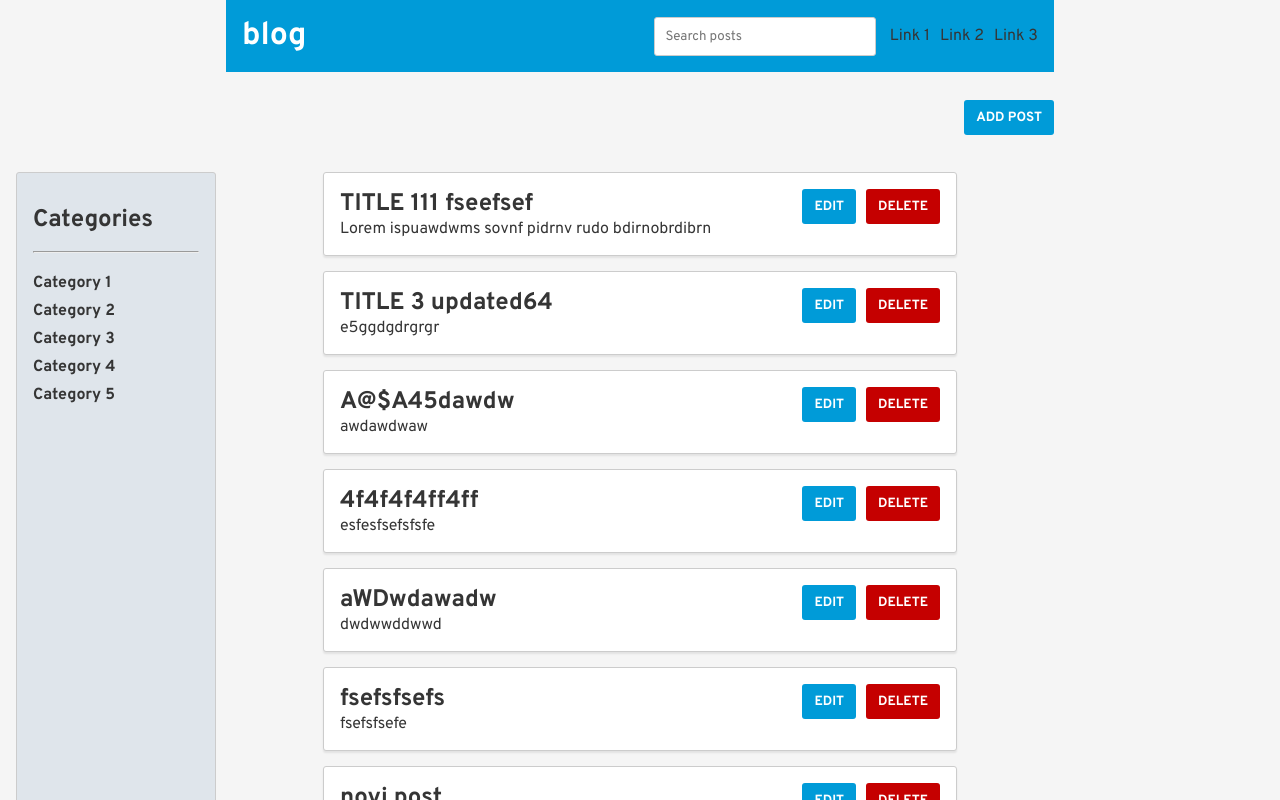
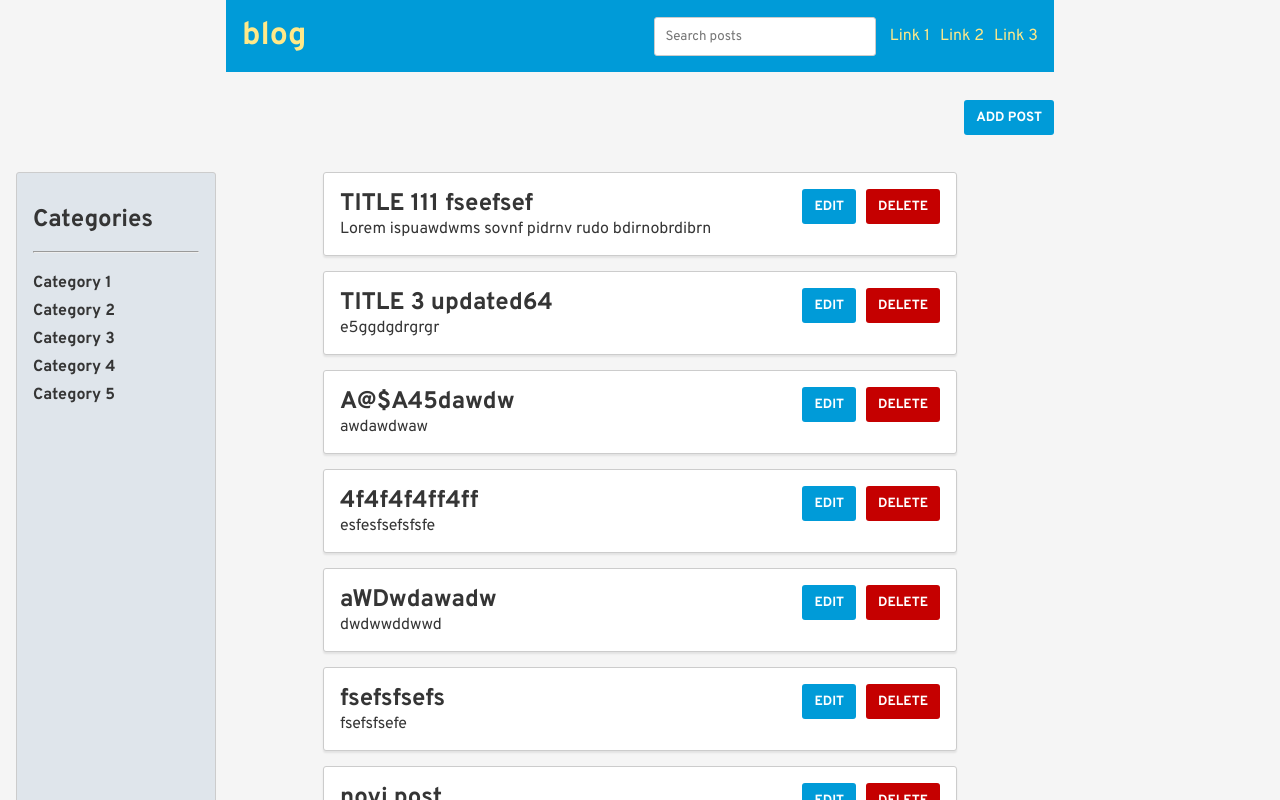
Before and after one commit to damjans92/blog-redux, a React (Create React App) app: page / in a window 1280 px wide. Shown: the top 800 px of the page. Built offline with nearby package versions, Linux system fonts and the light colour scheme; data requests are answered from the project's data file.

Commit message:
header color changes

```diff
--- a/src/App.css
+++ b/src/App.css
@@ -55,8 +55,7 @@ button {
   display: flex;
 }
 .logo {
-  color: #fff;
-  font-style: ;
+  color: rgb(255, 233, 137);
 }
 .search-input {
   display: inline-flex;
@@ -223,6 +222,7 @@ label {
 .nav-main {
   display: inline-flex;
   align-items: center;
+  color: rgb(255, 233, 137);
 }
 .nav-main ul {
   list-style: none;
```
